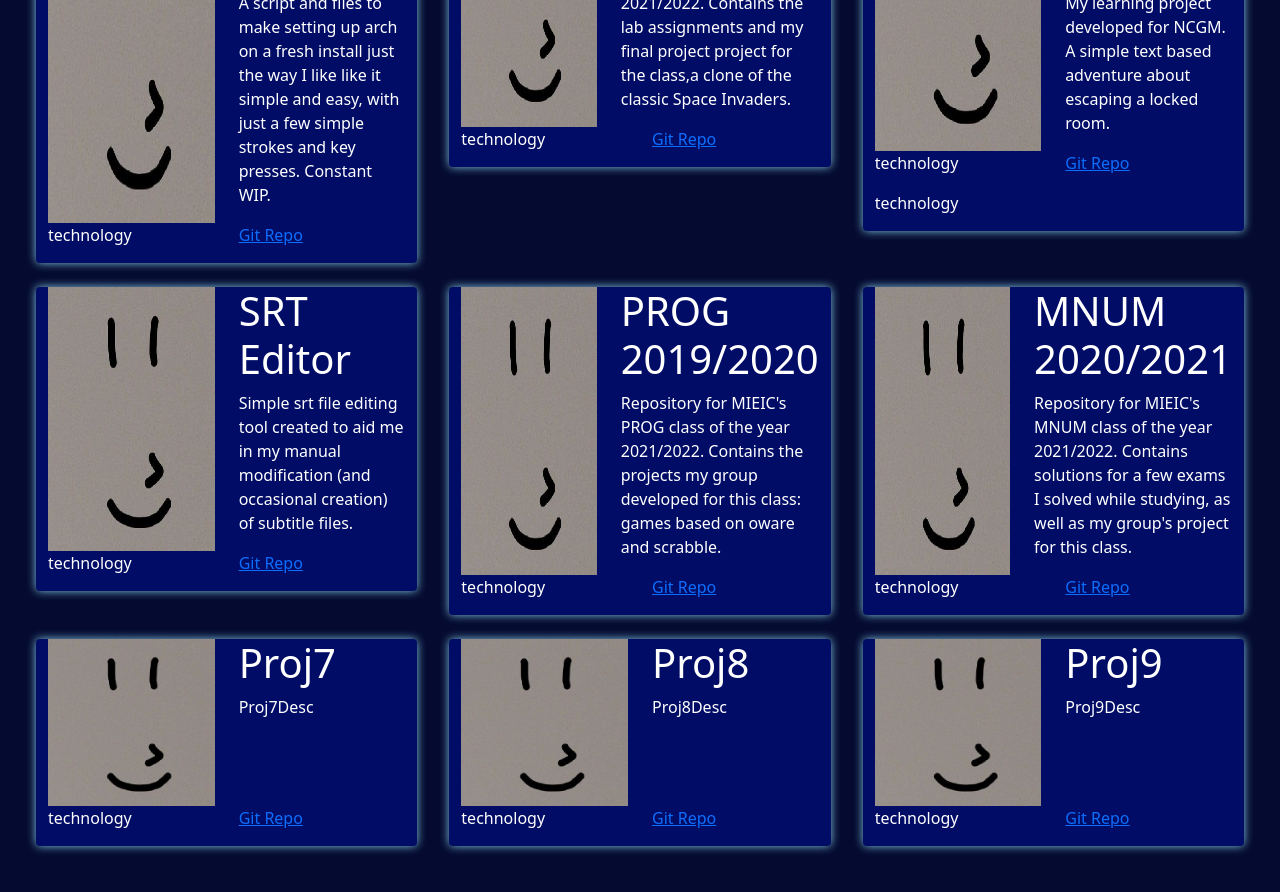
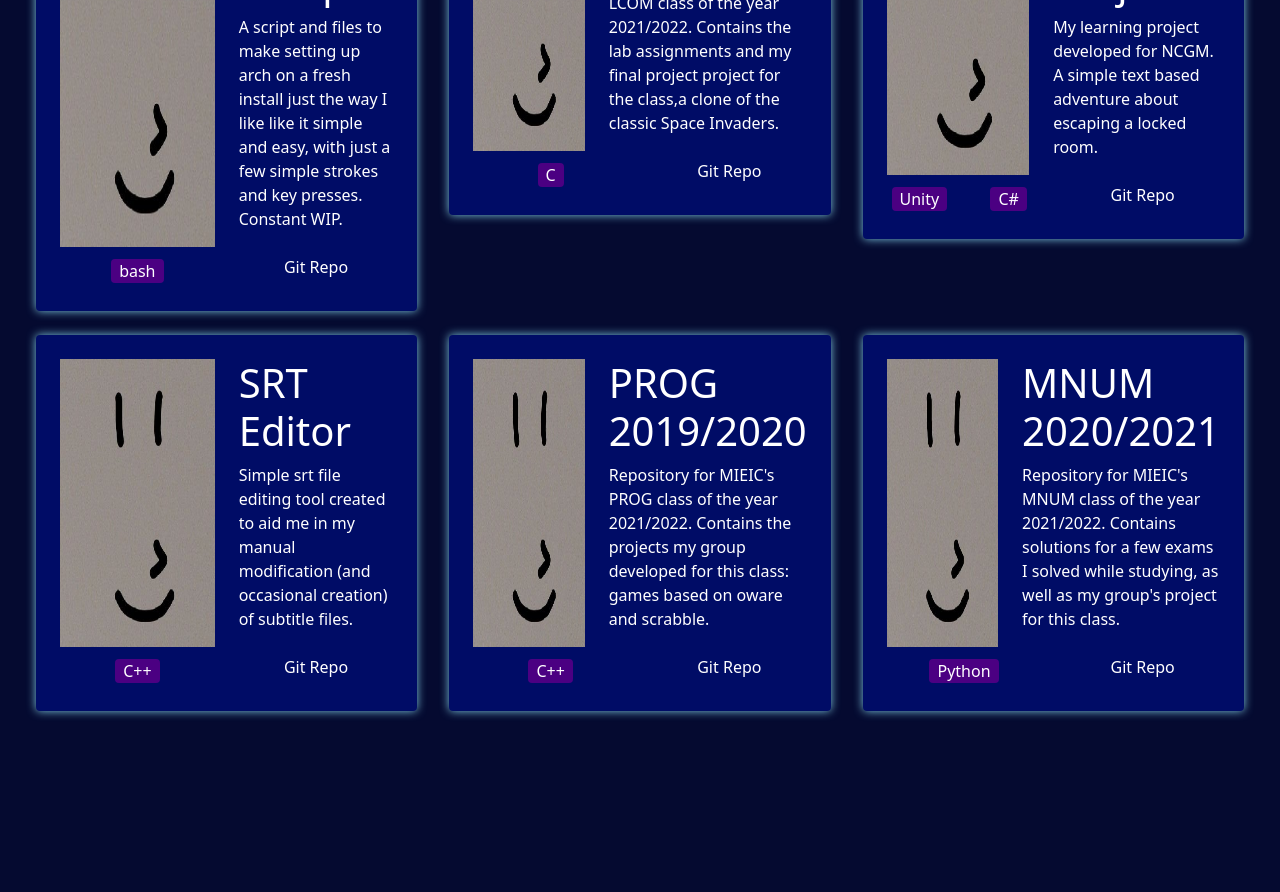
Before and after one commit to Retchut/personal-website, a React (Create React App) app: page /projects in a window 1280 px wide. Shown: the part 360-1252 px from the top of the page. After the commit the page ends 1127 px from the top, so only its background shows below. Built offline with nearby package versions, Linux system fonts and the light colour scheme.

Commit message:
feat: finish simple projects css

```diff
--- a/src/App.css
+++ b/src/App.css
@@ -3,7 +3,7 @@
     box-shadow: 0px 0px 10px var(--text-secondary);
 }
 
-.link-button a {
+.link-buttons a {
     padding: 0.5rem 1rem;
     text-decoration: none;
     color:var(--text-primary);
@@ -11,7 +11,12 @@
     border-radius: 10px;
 }
 
-.link-button a:hover {
+.link-buttons a:hover {
     background-color: var(--text-secondary);
     color:var(--back-secondary);
 }
+
+.tag {
+    background-color: var(--tag-bg);
+    padding: 0rem 0.5rem;
+}
--- a/src/Assets/Data/ProjectData.js
+++ b/src/Assets/Data/ProjectData.js
@@ -60,35 +60,5 @@ export const ProjectData =
         ],
         imgPath : "./Images/Projects/placeholder.jpg",
         url : "https://github.com/Retchut/MNUM-2020-2021"
-    },
-    {
-        id : 7,
-        name : "Proj7",
-        description : "Proj7Desc",
-        imgPath : "./Images/Projects/placeholder.jpg",
-        technologies : [
-            "Proj7Tag1"
-        ],
-        url : "https://example.com/"
-    },
-    {
-        id : 8,
-        name : "Proj8",
-        description : "Proj8Desc",
-        imgPath : "./Images/Projects/placeholder.jpg",
-        technologies : [
-            "Proj8Tag1"
-        ],
-        url : "https://example.com/"
-    },
-    {
-        id : 9,
-        name : "Proj9",
-        description : "Proj9Desc",
-        imgPath : "./Images/Projects/placeholder.jpg",
-        technologies : [
-            "Proj9Tag1"
-        ],
-        url : "https://example.com/"
     }
 ];
--- a/src/Components/Navbar/Navbar.js
+++ b/src/Components/Navbar/Navbar.js
@@ -3,7 +3,7 @@ import {Link} from 'react-router-dom';
 function Navbar(){
     return (
         <nav className="navbar navbar-expand-lg my-4 background-box rounded">
-            <div className="mx-4 container-fluid link-button">
+            <div className="mx-4 container-fluid link-buttons">
                 <Link to="/" className="navbar-brand">Home</Link>
 
                 <ul className="navbar-nav">
@@ -13,7 +13,7 @@ function Navbar(){
                     <li className="nav-item mx-2">
                         <Link to="/projects" className="nav-link">Projects</Link>
                     </li>
-                    {/* <li className="menu-item link-button"> */}
+                    {/* <li className="menu-item link-buttons"> */}
                         {/* <a href="../epochalypse/epochalypse.html">Epochalypse Countdown</a> */}
                     {/* </li> */}
                 </ul>
--- a/src/Components/Project/Project.js
+++ b/src/Components/Project/Project.js
@@ -18,9 +18,14 @@ function Project(props){
 
       <div className="row">
         <div className="col">
-          <div className="row">{projectData.technologies.map((technology, index) => <div key={projectData.name + index} className="col"><p>technology</p></div>)}</div>
+          <div className="row my-1 h-100">
+            {projectData.technologies.map((technology, index) =>
+              <div key={projectData.name + index} className="col d-flex justify-content-center align-items-center">
+                <p class="mb-0 tag rounded">{technology}</p>
+              </div>)}
+          </div>
         </div>
-        <div className="col">
+        <div className="col link-buttons d-flex justify-content-center">
           <a href={projectData.url}>Git Repo</a>
         </div>
       </div>
--- a/src/Pages/Projects/Projects.js
+++ b/src/Pages/Projects/Projects.js
@@ -36,7 +36,7 @@ function Projects(){
                                 {
                                     projectRow.map(
                                         project =>
-                                        <div key={project.id} className="col mx-3 mb-4 h-100 background-box rounded">
+                                        <div key={project.id} className="col mx-3 mb-4 h-100 background-box rounded p-4">
                                             <Project projectData={project} />
                                         </div>
                                     )
--- a/src/index.css
+++ b/src/index.css
@@ -3,6 +3,7 @@
     --back-secondary: #000C66;
     --text-primary: #FFFFFF;
     --text-secondary: #7EC8E3;
+    --tag-bg: #4B0082;
 }
 
 body{
```
